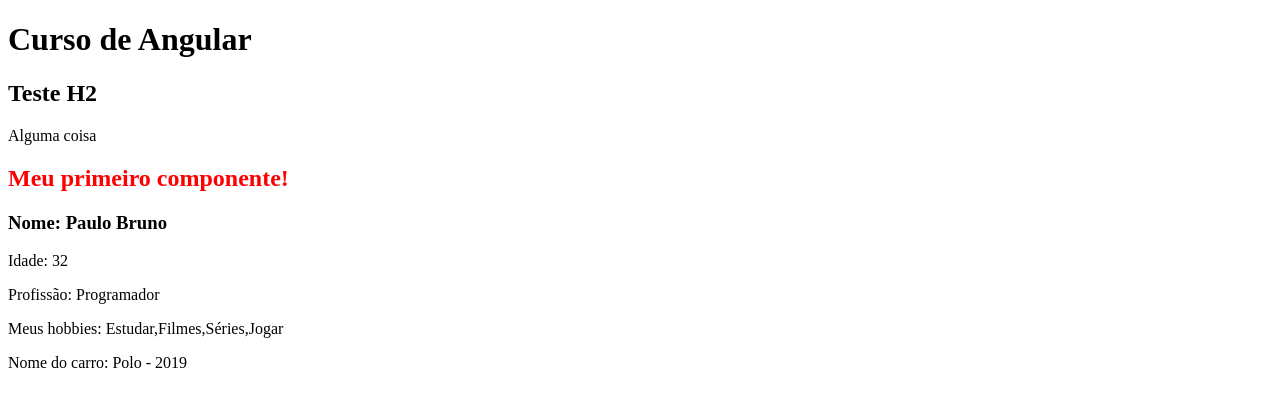
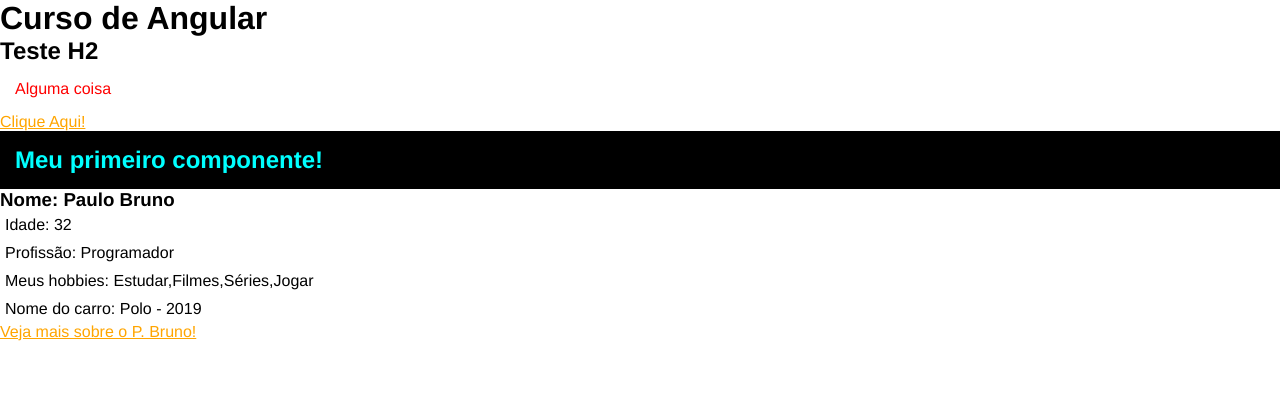
Before and after one commit to PBPaschoal/Angular, an Angular app in the folder Primeiro Projeto/curso-angular/: page / in a window 1280 px wide. Shown: the top 406 px of the page. Built offline with nearby package versions, Linux system fonts and the light colour scheme.

Commit message:
CSS no Angular

```diff
--- a/Primeiro Projeto/curso-angular/src/app/app.component.css
+++ b/Primeiro Projeto/curso-angular/src/app/app.component.css
@@ -0,0 +1,4 @@
+p {
+    color: rgb(255, 0, 0);
+    padding: 15px;
+}
--- a/Primeiro Projeto/curso-angular/src/app/app.component.html
+++ b/Primeiro Projeto/curso-angular/src/app/app.component.html
@@ -1,4 +1,7 @@
 <h1>Curso de Angular</h1>
 <h2>Teste H2</h2>
 <p>Alguma coisa</p>
+<div>
+    <a href="#">Clique Aqui!</a>
+</div>
 <app-first-component></app-first-component>
--- a/Primeiro Projeto/curso-angular/src/app/components/first-component/first-component.component.css
+++ b/Primeiro Projeto/curso-angular/src/app/components/first-component/first-component.component.css
@@ -1,3 +1,9 @@
-h2 {
-    color: rgb(255, 0, 0);
+.title {
+    background: rgb(0, 0, 0);
+    color: rgb(0, 255, 255);
+    padding: 15px;
 }
+
+p {
+    padding: 5px;
+}
--- a/Primeiro Projeto/curso-angular/src/app/components/first-component/first-component.component.html
+++ b/Primeiro Projeto/curso-angular/src/app/components/first-component/first-component.component.html
@@ -1,6 +1,9 @@
-<h2>Meu primeiro componente!</h2>
+<h2 class="title">Meu primeiro componente!</h2>
 <h3>Nome: {{ name }}</h3>
 <p>Idade: {{ age }}</p>
 <p>Profissão: {{ job }}</p>
 <p>Meus hobbies: {{ hobbies }}</p>
 <p>Nome do carro: {{ car.name }} - {{ car.year }}</p>
+<div>
+    <a href="#">Veja mais sobre o P. Bruno!</a>
+</div>
--- a/Primeiro Projeto/curso-angular/src/styles.css
+++ b/Primeiro Projeto/curso-angular/src/styles.css
@@ -1 +1,10 @@
 /* You can add global styles to this file, and also import other style files */
+* {
+    margin: 0;
+    padding: 0;
+    font-family: Helvetica;
+}
+
+a {
+    color: rgb(255, 165, 0);
+}
```
